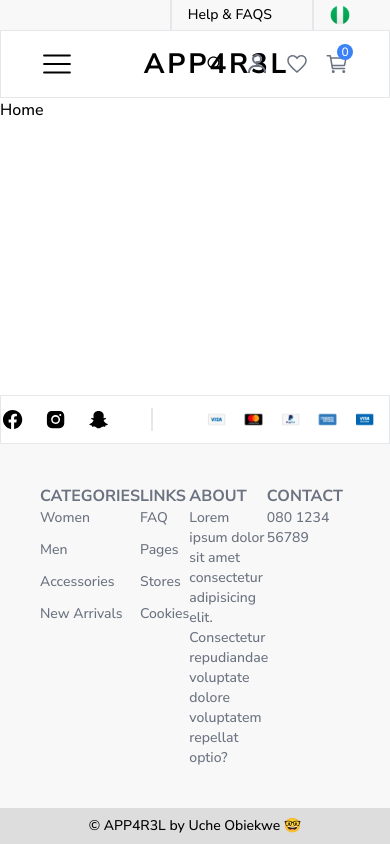
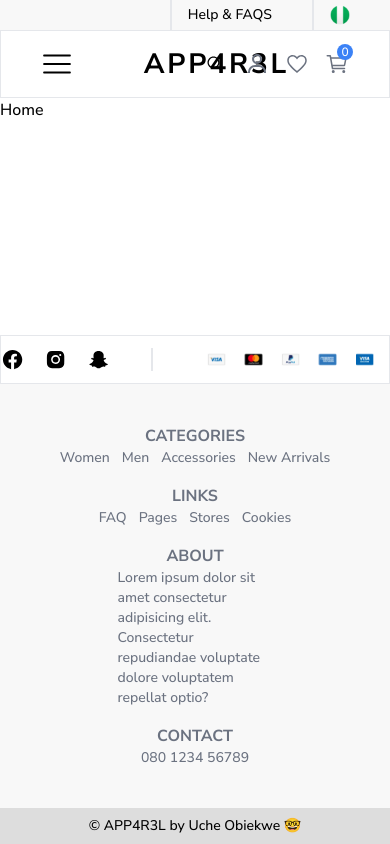
Before and after one commit to dvke/Portfolio-Projects, a React (Vite) app in the folder App4rel/client/: page / in a window 390 px wide. Built offline with nearby package versions, Linux system fonts and the light colour scheme.

Commit message:
responsive footer

```diff
--- a/App4rel/client/src/components/Footer/index.jsx
+++ b/App4rel/client/src/components/Footer/index.jsx
@@ -28,11 +28,11 @@ const Footer = () => {
         </div>
       </div>
       {/* middle */}
-      <div className="flex justify-around px-10 py-10 bg-[#f8f8f8] text-gray-500">
+      <div className="sm:flex-row  flex items-center flex-col gap-4 justify-around px-10 py-10 bg-[#f8f8f8] text-gray-500">
         {/* categories */}
         <div>
-          <h3 className="font-bold uppercase">Categories</h3>
-          <ul className="text-sm flex flex-col gap-3">
+          <h3 className="text-center font-bold uppercase">Categories</h3>
+          <ul className="text-sm flex  sm:flex-col gap-3">
             <li className="hover:text-blue-400">Women</li>
             <li className="hover:text-blue-400">Men</li>
             <li className="hover:text-blue-400">Accessories</li>
@@ -41,8 +41,8 @@ const Footer = () => {
         </div>
         {/* links */}
         <div>
-          <h3 className="font-bold uppercase">Links</h3>
-          <ul className="text-sm flex flex-col gap-3">
+          <h3 className="text-center font-bold uppercase">Links</h3>
+          <ul className="text-sm flex sm:flex-col gap-3">
             <li className="hover:text-blue-400">FAQ</li>
             <li className="hover:text-blue-400">Pages</li>
             <li className="hover:text-blue-400">Stores</li>
@@ -50,8 +50,8 @@ const Footer = () => {
           </ul>
         </div>
         {/* about */}
-        <div className="w-1/4">
-          <h3 className="font-bold uppercase">About</h3>
+        <div className="sm:w-1/4 w-1/2">
+          <h3 className="text-center font-bold uppercase">About</h3>
           <p className="text-sm">
             Lorem ipsum dolor sit amet consectetur adipisicing elit. Consectetur
             repudiandae voluptate dolore voluptatem repellat optio?
@@ -59,7 +59,7 @@ const Footer = () => {
         </div>
         {/* contact */}
         <div>
-          <h3 className="font-bold uppercase">Contact</h3>
+          <h3 className="text-center font-bold uppercase">Contact</h3>
           <p className="text-sm">080 1234 56789</p>
         </div>
       </div>
```
